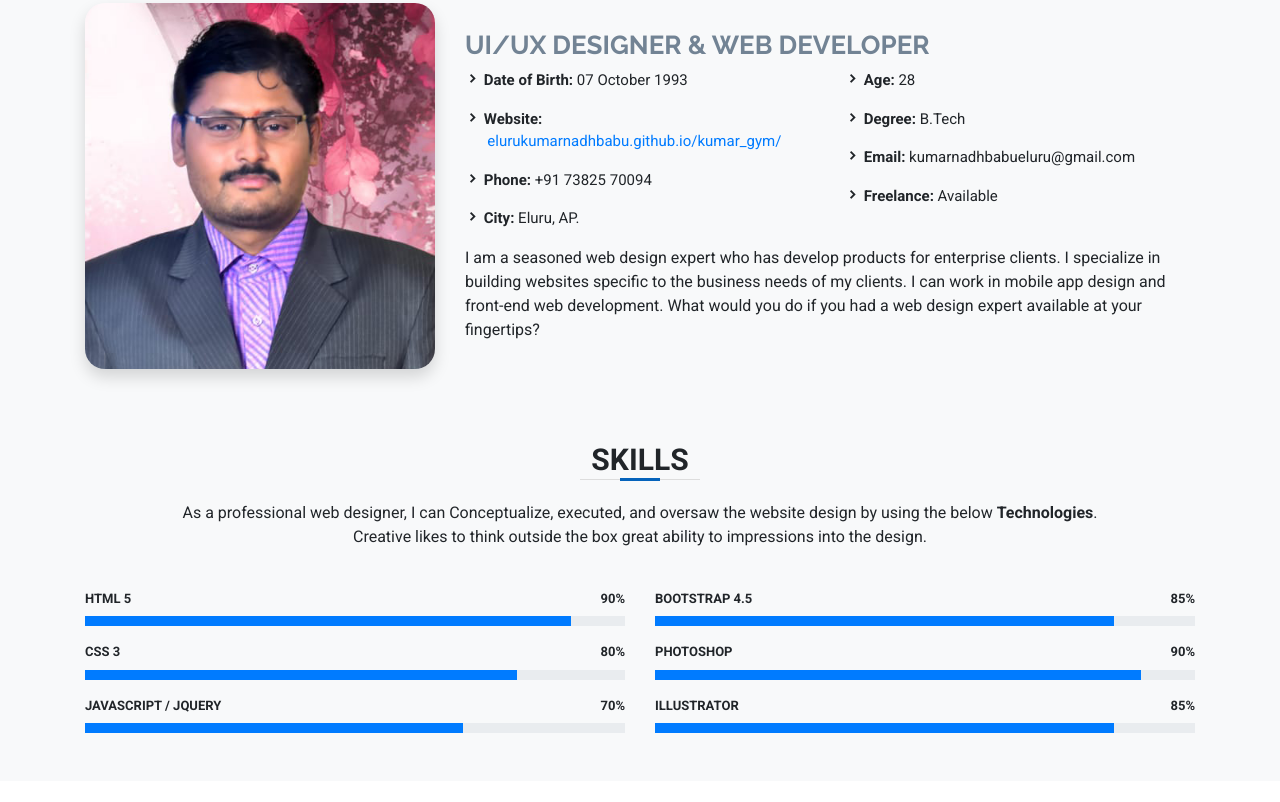
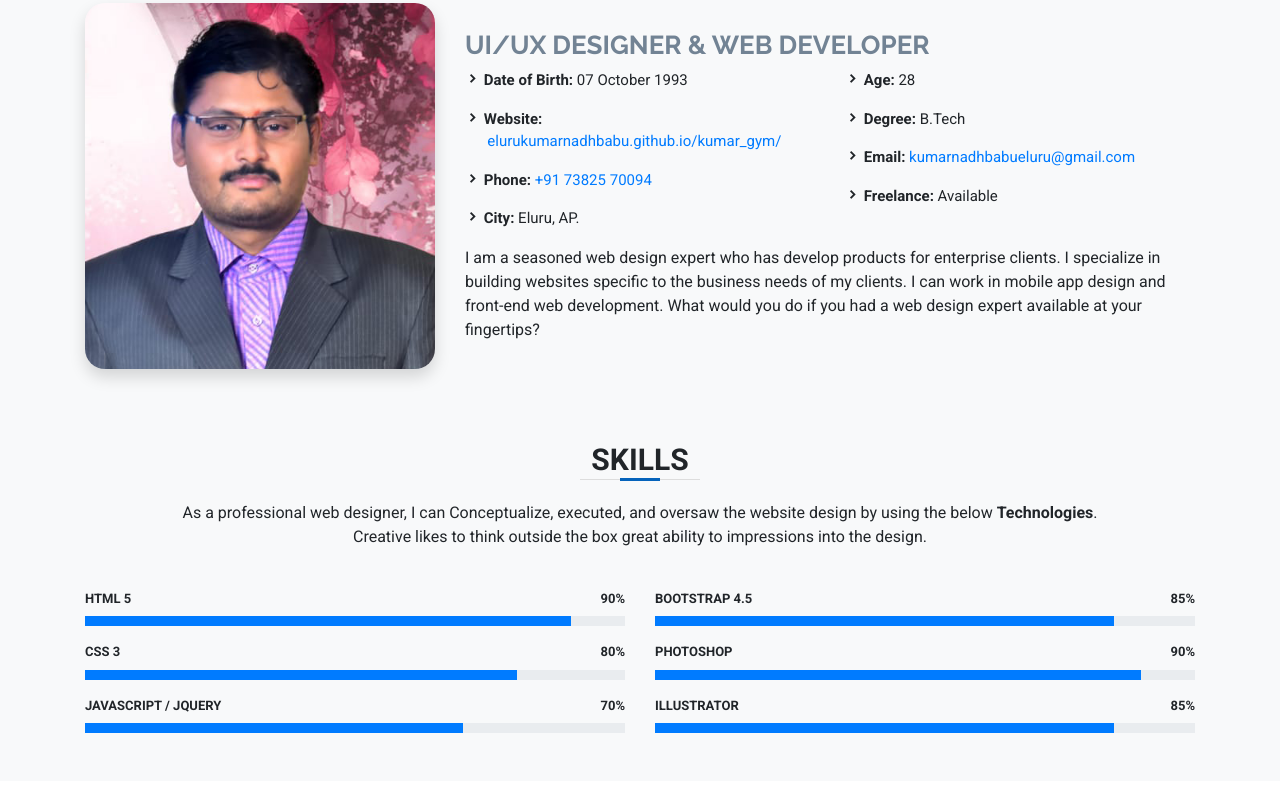
Before and after one commit to kumarnadhprojects/MyResume, a plain HTML site: page index.html in a window 1280 px wide. Shown: the part 889-1691 px from the top of the page. Drawn offline with nearby package versions, Linux system fonts and the light colour scheme; a script that the page names is missing; a web font is replaced by a local one.

Commit message:
Add files via upload

```diff
--- a/index.html
+++ b/index.html
@@ -101,7 +101,7 @@
                   </p>
                 </li>
                 <li>
-                  <p><i class="bx bxs-chevron-right"></i> <strong>Phone: </strong>+91 73825 70094</p>
+                  <p><i class="bx bxs-chevron-right"></i> <strong>Phone: </strong><a href="tel:+917382570094">+91 73825 70094</a></p>
                 </li>
                 <li>
                   <p><i class="bx bxs-chevron-right"></i> <strong>City: </strong>Eluru, AP.</p>
@@ -117,7 +117,7 @@
                   <p><i class="bx bxs-chevron-right"></i> <strong>Degree: </strong>B.Tech</p>
                 </li>
                 <li>
-                  <p><i class="bx bxs-chevron-right"></i> <strong>Email: </strong>kumarnadhbabueluru@gmail.com</p>
+                  <p><i class="bx bxs-chevron-right"></i> <strong>Email: </strong><a href="https://mail.google.com/mail/?view=cm&fs=1&tf=1&to=kumarnadhbabueluru@gmail.com" target="_blank">kumarnadhbabueluru@gmail.com</a></p>
                 </li>
                 <li>
                   <p><i class="bx bxs-chevron-right"></i> <strong>Freelance: </strong>Available</p>
@@ -628,13 +628,13 @@
               <div class="email mt-2">
                 <i class="bi bi-envelope-fill"></i>
                 <h4 class="s7label">Email:</h4>
-                <p class="d-none d-sm-block s7content">kumarnadhbabueluru@gmail.com</p>
-                <p class="d-block d-sm-none s7content">kumarnadhbabueluru<br>@gmail.com</p>
+                <p class="d-none d-sm-block s7content"><a href="https://mail.google.com/mail/?view=cm&fs=1&tf=1&to=kumarnadhbabueluru@gmail.com" target="_blank">kumarnadhbabueluru@gmail.com</a></p>
+                <p class="d-block d-sm-none s7content"><a href="https://mail.google.com/mail/?view=cm&fs=1&tf=1&to=kumarnadhbabueluru@gmail.com" target="_blank">kumarnadhbabueluru<br>@gmail.com</a></p>
               </div>
               <div class="phone mt-2">
                 <i class="bi bi-telephone-fill"></i>
                 <h4 class="s7label">Call:</h4>
-                <p class="s7content">+91 73825 70094</p>
+                <p class="s7content"><a href="tel:+917382570094">+91 73825 70094</a></p>
               </div>
             </div>
           </div>
```
